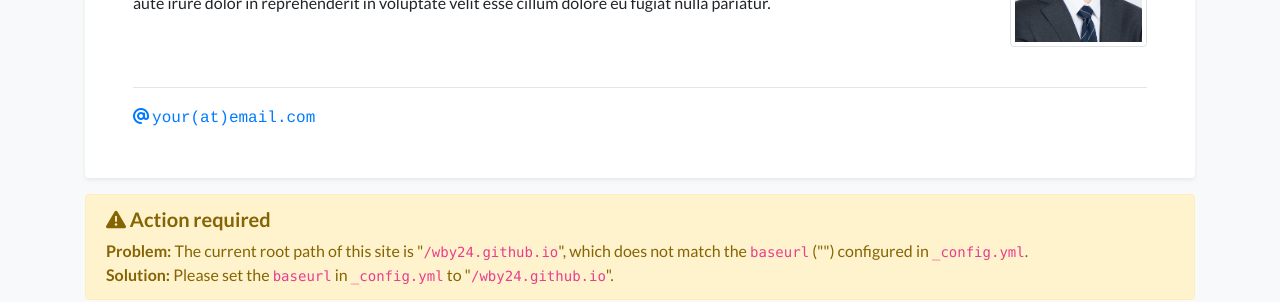
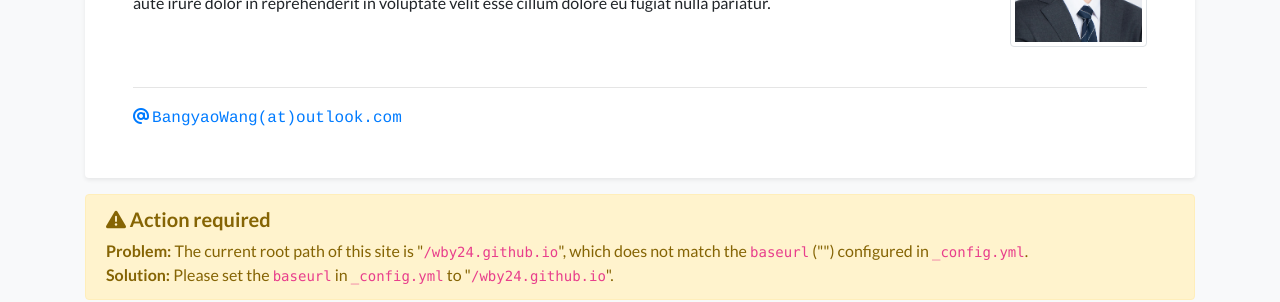
Before and after one commit to wby24/wby24.github.io, a Jekyll site: the page built from index.html, in a window 1280 px wide. Shown: the part 281-583 px from the top of the page. Built offline with Jekyll 4.4.1, drawn with Linux system fonts in a browser that asks for light colours; a style sheet for code colours, icons or effects is not loaded.

Commit message:
Update profile.yml

```diff
--- a/_data/profile.yml
+++ b/_data/profile.yml
@@ -7,7 +7,7 @@ positions:
 - logo: /assets/images/badges/THU.png
   name: Incoming Ph.D. student in Tsinghua University
 
-email: "your@email.com"
+email: "BangyaoWang@outlook.com"
 # cv_link: link-to-your-cv-file
 #gscholar: your_google_scholar_id
 #github: your_github_id
```
